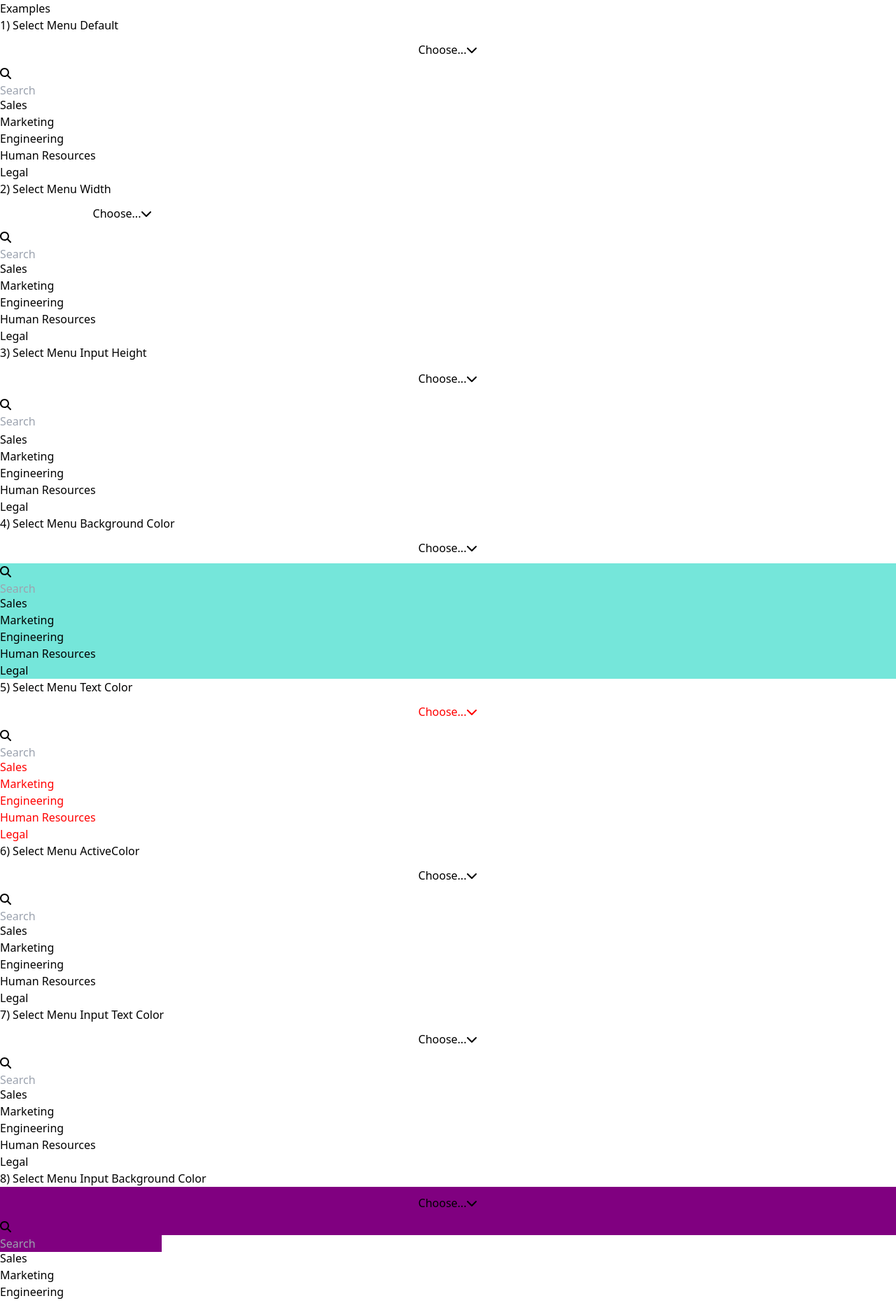
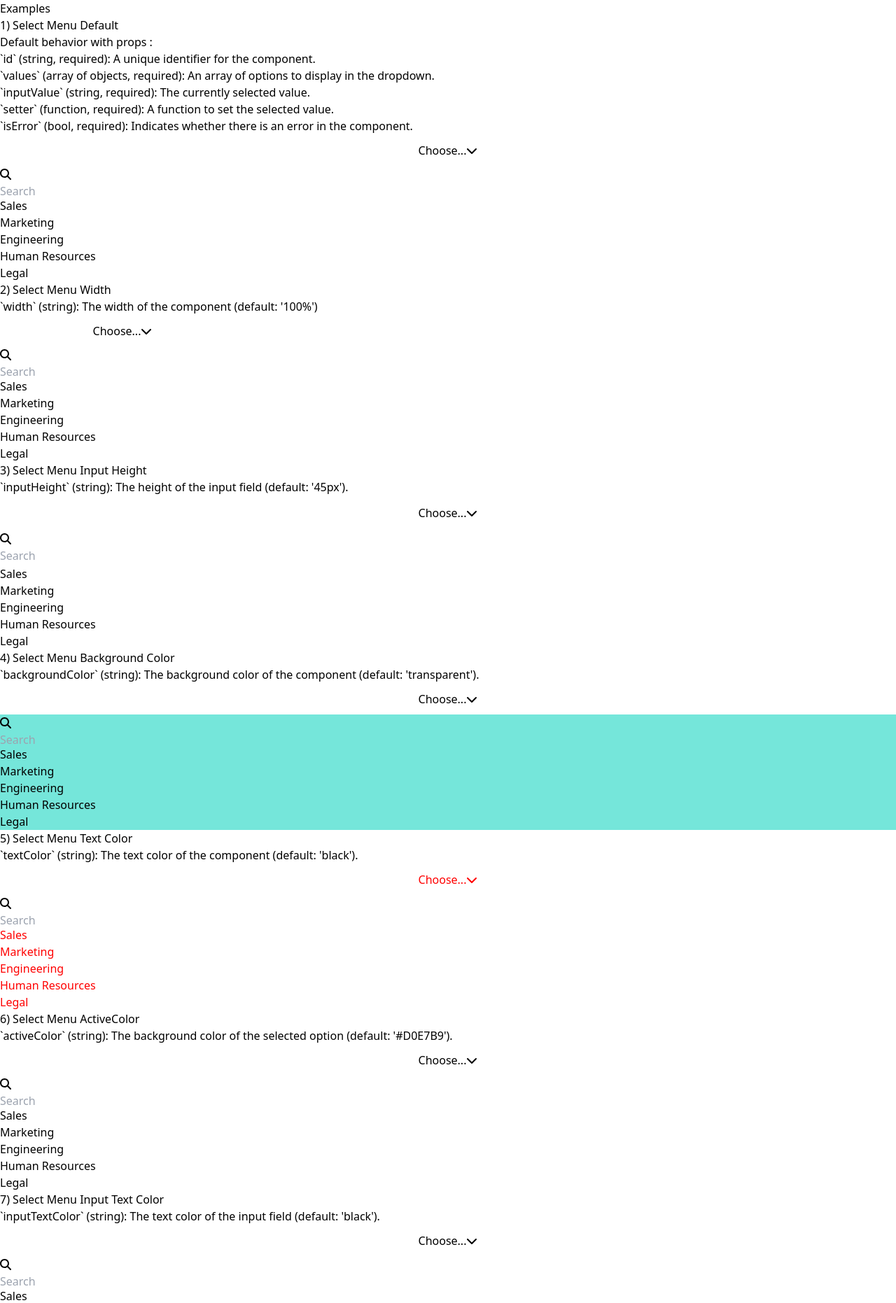
Before and after one commit to PrAndrian/selectmenu-cmp, a React (Vite) app: page / in a window 1280 px wide. Shown: the top 1862 px of the page at 70% size. Built offline with nearby package versions, Linux system fonts and the light colour scheme.

Commit message:
description variant added

```diff
--- a/src/App.jsx
+++ b/src/App.jsx
@@ -16,22 +16,40 @@ const App = () => {
       <h1 className='text-3xl font-bold'>Examples</h1>
         <div className='w-1/2 flex flex-col justify-center gap-10'>
             <h2 className='text-3xl'>1) Select Menu Default</h2>
+            <div>
+              <span className='font-bold'>Default behavior with props :</span>
+              <ul>
+                <li>`id` (string, required): A unique identifier for the component.</li>
+                <li>`values` (array of objects, required): An array of options to display in the dropdown.</li>
+                <li>`inputValue` (string, required): The currently selected value.</li>
+                <li>`setter` (function, required): A function to set the selected value.</li>
+                <li>`isError` (bool, required): Indicates whether there is an error in the component.</li>
+              </ul>
+            </div>
             <SelectMenuDefault/>
             <h2 className='text-3xl'>2) Select Menu Width</h2>
+            <p>`width` (string): The width of the component (default: '100%')</p>
             <SelectMenuWidth/>
             <h2 className='text-3xl'>3) Select Menu Input Height</h2>
+            <p>`inputHeight` (string): The height of the input field (default: '45px').</p>
             <SelectMenuInputHeight/>
             <h2 className='text-3xl'>4) Select Menu Background Color</h2>
+            <p>`backgroundColor` (string): The background color of the component (default: 'transparent').</p>
             <SelectMenuBackgroundColor/>
             <h2 className='text-3xl'>5) Select Menu Text Color</h2>
+            <p>`textColor` (string): The text color of the component (default: 'black').</p>
             <SelectMenuTextColor/>
             <h2 className='text-3xl'>6) Select Menu ActiveColor</h2>
+            <p>`activeColor` (string): The background color of the selected option (default: '#D0E7B9').</p>
             <SelectMenuActiveColor/>
             <h2 className='text-3xl'>7) Select Menu Input Text Color</h2>
+            <p>`inputTextColor` (string): The text color of the input field (default: 'black').</p>
             <SelectMenuInputTextColor/>
             <h2 className='text-3xl'>8) Select Menu Input Background Color</h2>
+            <p>`inputBackgroundColor` (string): The background color of the input field (default: 'transparent').</p>
             <SelectMenuInputBackgroundColor/>
             <h2 className='text-3xl'>9) Select Menu Icon Color</h2>
+            <p>`iconColor` (string): The color of the dropdown icon (default: 'black').</p>
             <SelectMenuIconColor/>
         </div>
     </main>
```
